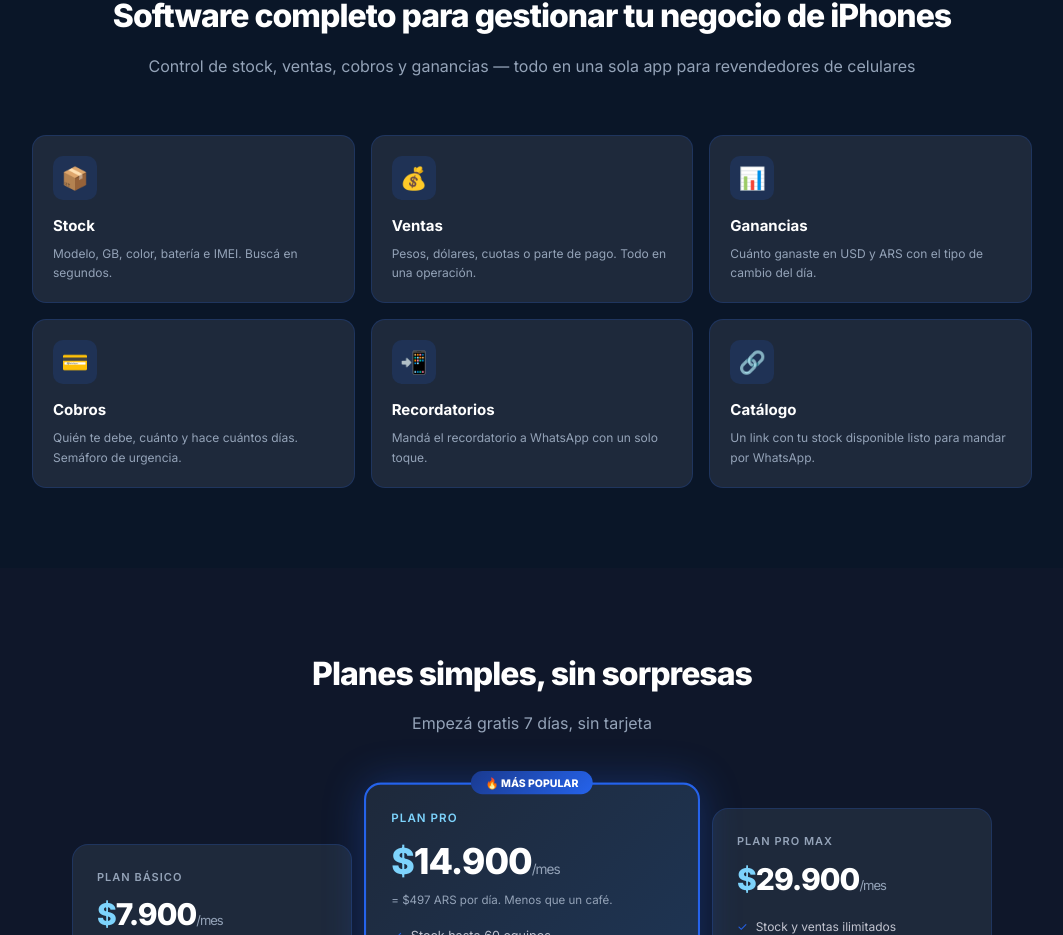
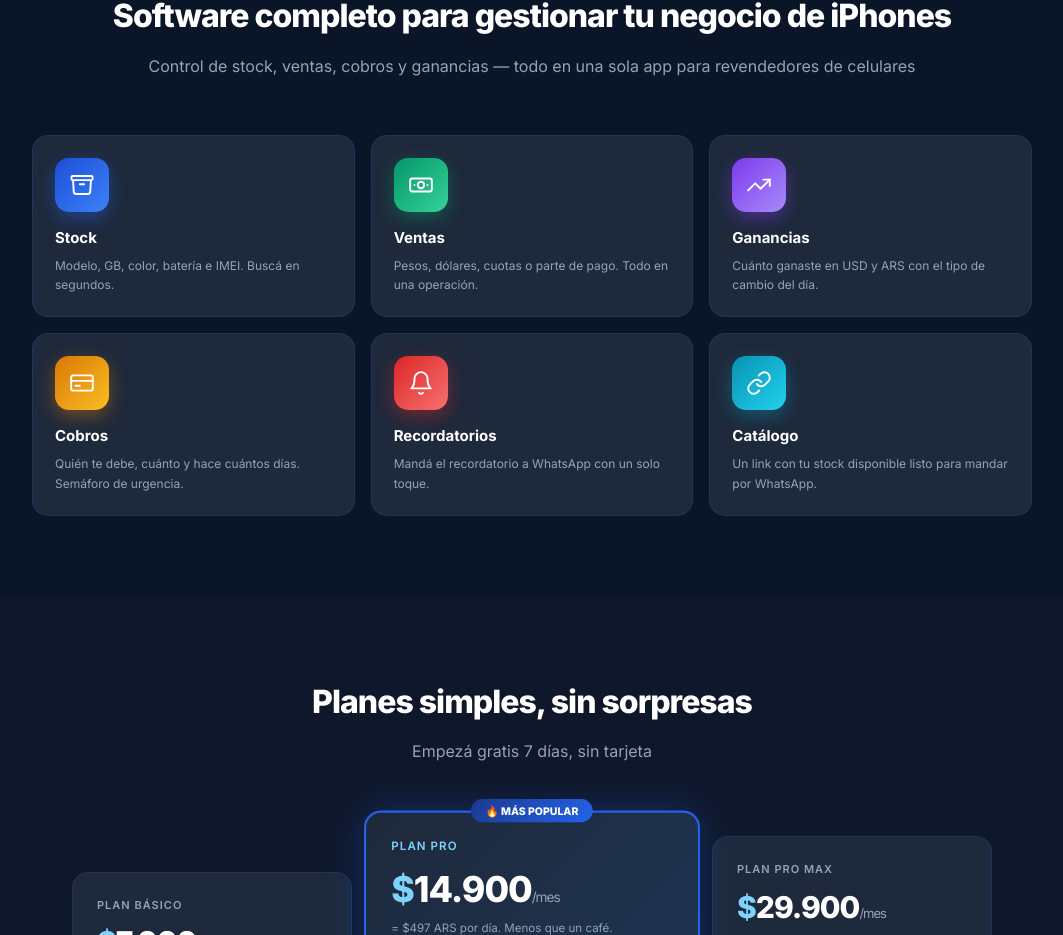
Before and after one commit to luciladiaz/iphone-caleta-app, a React (Vite) app: page /landing in a window 1280 px wide. Shown: the part 1519-2454 px from the top of the page, without its empty margins (108-1171 px from the left). Built offline with nearby package versions, Linux system fonts and the light colour scheme; no server answers.

Commit message:
feat: iconos SVG estilo Apple en sidebar y landing iOS-style

```diff
--- a/src/components/Layout.jsx
+++ b/src/components/Layout.jsx
@@ -3,18 +3,65 @@ import { NavLink, useNavigate } from 'react-router-dom';
 import { useAuth } from '../context/AuthContext';
 import BannerTrial from './BannerTrial';
 
+const SZ = { width: 17, height: 17, flexShrink: 0 };
+const SA = { fill: 'none', stroke: 'currentColor', strokeWidth: '1.75', strokeLinecap: 'round', strokeLinejoin: 'round' };
+
 const NAV = [
-  { to: '/',            label: 'Dashboard',    icon: '📊', modulo: 'dashboard',   siempre: true },
-  { to: '/stock',       label: 'Stock',        icon: '📦', modulo: 'stock',        siempre: true },
-  { to: '/ventas',      label: 'Ventas',       icon: '💰', modulo: 'ventas',       siempre: true },
-  { to: '/cobros',      label: 'Cobros',       icon: '💳', modulo: 'cobros',       siempre: true },
-  { to: '/proveedores', label: 'Proveedores',  icon: '🏭', modulo: 'proveedores',  siempre: true },
-  { to: '/pagos',       label: 'Pagos Prov.',  icon: '📤', modulo: 'pagos',        siempre: true },
-  { to: '/gerencial',   label: 'Gerencial',    icon: '📈', modulo: 'gerencial',    feature: 'dashboardGerencial' },
-  { to: '/vendedores',  label: 'Rendimiento',  icon: '🤝', modulo: 'vendedores',   feature: 'reportesPorVendedor' },
-  { to: '/config',      label: 'Configuración',icon: '⚙️', modulo: 'config',       siempre: true },
-  { to: '/usuarios',    label: 'Usuarios',     icon: '👥', modulo: 'usuarios',     siempre: true },
-  { to: '/planes',      label: 'Mi Plan',      icon: '⭐', modulo: 'planes',       siempre: true },
+  { to: '/', label: 'Dashboard', modulo: 'dashboard', siempre: true, icon: (
+    <svg viewBox="0 0 24 24" style={SZ} {...SA}>
+      <rect x="3" y="10" width="4" height="11" rx="1"/><rect x="10" y="5" width="4" height="16" rx="1"/><rect x="17" y="1" width="4" height="20" rx="1"/>
+    </svg>
+  )},
+  { to: '/stock', label: 'Stock', modulo: 'stock', siempre: true, icon: (
+    <svg viewBox="0 0 24 24" style={SZ} {...SA}>
+      <path d="M20.25 7.5l-.625 10.632a2.25 2.25 0 01-2.247 2.118H6.622a2.25 2.25 0 01-2.247-2.118L3.75 7.5M10 11.25h4M3.375 7.5h17.25c.621 0 1.125-.504 1.125-1.125v-1.5c0-.621-.504-1.125-1.125-1.125H3.375c-.621 0-1.125.504-1.125 1.125v1.5c0 .621.504 1.125 1.125 1.125z"/>
+    </svg>
+  )},
+  { to: '/ventas', label: 'Ventas', modulo: 'ventas', siempre: true, icon: (
+    <svg viewBox="0 0 24 24" style={SZ} {...SA}>
+      <rect x="2" y="6" width="20" height="12" rx="2"/><circle cx="12" cy="12" r="3"/><path d="M6 12h.01M18 12h.01"/>
+    </svg>
+  )},
+  { to: '/cobros', label: 'Cobros', modulo: 'cobros', siempre: true, icon: (
+    <svg viewBox="0 0 24 24" style={SZ} {...SA}>
+      <rect x="2" y="5" width="20" height="14" rx="2"/><line x1="2" y1="10" x2="22" y2="10"/><path d="M6 14.5h2M11 14.5h3"/>
+    </svg>
+  )},
+  { to: '/proveedores', label: 'Proveedores', modulo: 'proveedores', siempre: true, icon: (
+    <svg viewBox="0 0 24 24" style={SZ} {...SA}>
+      <path d="M3 21V9.5L12 3l9 6.5V21H3z"/><path d="M9 21V14h6v7"/>
+    </svg>
+  )},
+  { to: '/pagos', label: 'Pagos Prov.', modulo: 'pagos', siempre: true, icon: (
+    <svg viewBox="0 0 24 24" style={SZ} {...SA}>
+      <path d="M3 16.5v2.25A2.25 2.25 0 005.25 21h13.5A2.25 2.25 0 0021 18.75V16.5M16.5 12L12 7.5m0 0L7.5 12M12 7.5V18"/>
+    </svg>
+  )},
+  { to: '/gerencial', label: 'Gerencial', modulo: 'gerencial', feature: 'dashboardGerencial', icon: (
+    <svg viewBox="0 0 24 24" style={SZ} {...SA}>
+      <polyline points="22 7 13.5 15.5 8.5 10.5 2 17"/><polyline points="16 7 22 7 22 13"/>
+    </svg>
+  )},
+  { to: '/vendedores', label: 'Rendimiento', modulo: 'vendedores', feature: 'reportesPorVendedor', icon: (
+    <svg viewBox="0 0 24 24" style={SZ} {...SA}>
+      <path d="M17 21v-2a4 4 0 00-4-4H5a4 4 0 00-4 4v2"/><circle cx="9" cy="7" r="4"/><path d="M23 21v-2a4 4 0 00-3-3.87M16 3.13a4 4 0 010 7.75"/>
+    </svg>
+  )},
+  { to: '/config', label: 'Configuración', modulo: 'config', siempre: true, icon: (
+    <svg viewBox="0 0 24 24" style={SZ} {...SA}>
+      <circle cx="12" cy="12" r="3"/><path d="M19.4 15a1.65 1.65 0 00.33 1.82l.06.06a2 2 0 010 2.83 2 2 0 01-2.83 0l-.06-.06a1.65 1.65 0 00-1.82-.33 1.65 1.65 0 00-1 1.51V21a2 2 0 01-4 0v-.09A1.65 1.65 0 009 19.4a1.65 1.65 0 00-1.82.33l-.06.06a2 2 0 01-2.83-2.83l.06-.06A1.65 1.65 0 004.68 15a1.65 1.65 0 00-1.51-1H3a2 2 0 010-4h.09A1.65 1.65 0 004.6 9a1.65 1.65 0 00-.33-1.82l-.06-.06a2 2 0 012.83-2.83l.06.06A1.65 1.65 0 009 4.68a1.65 1.65 0 001-1.51V3a2 2 0 014 0v.09a1.65 1.65 0 001 1.51 1.65 1.65 0 001.82-.33l.06-.06a2 2 0 012.83 2.83l-.06.06A1.65 1.65 0 0019.4 9a1.65 1.65 0 001.51 1H21a2 2 0 010 4h-.09a1.65 1.65 0 00-1.51 1z"/>
+    </svg>
+  )},
+  { to: '/usuarios', label: 'Usuarios', modulo: 'usuarios', siempre: true, icon: (
+    <svg viewBox="0 0 24 24" style={SZ} {...SA}>
+      <path d="M17 21v-2a4 4 0 00-4-4H5a4 4 0 00-4 4v2"/><circle cx="9" cy="7" r="4"/><path d="M23 21v-2a4 4 0 00-3-3.87M16 3.13a4 4 0 010 7.75"/>
+    </svg>
+  )},
+  { to: '/planes', label: 'Mi Plan', modulo: 'planes', siempre: true, icon: (
+    <svg viewBox="0 0 24 24" style={SZ} {...SA}>
+      <polygon points="12 2 15.09 8.26 22 9.27 17 14.14 18.18 21.02 12 17.77 5.82 21.02 7 14.14 2 9.27 8.91 8.26 12 2"/>
+    </svg>
+  )},
 ];
 
 function PlanBadge({ plan, diasRestantesTrial }) {
@@ -82,7 +129,7 @@ export default function Layout({ children }) {
                 transition: 'all .15s',
               })}
             >
-              <span style={{ fontSize: 18 }}>{icon}</span>
+              {icon}
               <span>{label}</span>
               {bloqueado && <span style={{ fontSize: 11, color: '#3a3a3c', marginLeft: 'auto' }}>🔒</span>}
             </NavLink>
--- a/src/pages/Landing.jsx
+++ b/src/pages/Landing.jsx
@@ -39,12 +39,72 @@ const PROBLEMAS = [
 ];
 
 const FEATURES = [
-  { icon: '📦', titulo: 'Stock',         desc: 'Modelo, GB, color, batería e IMEI. Buscá en segundos.' },
-  { icon: '💰', titulo: 'Ventas',        desc: 'Pesos, dólares, cuotas o parte de pago. Todo en una operación.' },
-  { icon: '📊', titulo: 'Ganancias',     desc: 'Cuánto ganaste en USD y ARS con el tipo de cambio del día.' },
-  { icon: '💳', titulo: 'Cobros',        desc: 'Quién te debe, cuánto y hace cuántos días. Semáforo de urgencia.' },
-  { icon: '📲', titulo: 'Recordatorios', desc: 'Mandá el recordatorio a WhatsApp con un solo toque.' },
-  { icon: '🔗', titulo: 'Catálogo',      desc: 'Un link con tu stock disponible listo para mandar por WhatsApp.' },
+  {
+    titulo: 'Stock',
+    desc: 'Modelo, GB, color, batería e IMEI. Buscá en segundos.',
+    gradient: 'linear-gradient(135deg, #1d4ed8, #3b82f6)',
+    shadow: 'rgba(37,99,235,0.45)',
+    icon: (
+      <svg viewBox="0 0 24 24" fill="none" stroke="white" strokeWidth="1.75" strokeLinecap="round" strokeLinejoin="round" style={{ width: 26, height: 26 }}>
+        <path d="M20.25 7.5l-.625 10.632a2.25 2.25 0 01-2.247 2.118H6.622a2.25 2.25 0 01-2.247-2.118L3.75 7.5M10 11.25h4M3.375 7.5h17.25c.621 0 1.125-.504 1.125-1.125v-1.5c0-.621-.504-1.125-1.125-1.125H3.375c-.621 0-1.125.504-1.125 1.125v1.5c0 .621.504 1.125 1.125 1.125z"/>
+      </svg>
+    ),
+  },
+  {
+    titulo: 'Ventas',
+    desc: 'Pesos, dólares, cuotas o parte de pago. Todo en una operación.',
+    gradient: 'linear-gradient(135deg, #059669, #34d399)',
+    shadow: 'rgba(5,150,105,0.45)',
+    icon: (
+      <svg viewBox="0 0 24 24" fill="none" stroke="white" strokeWidth="1.75" strokeLinecap="round" strokeLinejoin="round" style={{ width: 26, height: 26 }}>
+        <rect x="2" y="6" width="20" height="12" rx="2"/><circle cx="12" cy="12" r="3"/><path d="M6 12h.01M18 12h.01"/>
+      </svg>
+    ),
+  },
+  {
+    titulo: 'Ganancias',
+    desc: 'Cuánto ganaste en USD y ARS con el tipo de cambio del día.',
+    gradient: 'linear-gradient(135deg, #7c3aed, #a78bfa)',
+    shadow: 'rgba(124,58,237,0.45)',
+    icon: (
+      <svg viewBox="0 0 24 24" fill="none" stroke="white" strokeWidth="1.75" strokeLinecap="round" strokeLinejoin="round" style={{ width: 26, height: 26 }}>
+        <polyline points="22 7 13.5 15.5 8.5 10.5 2 17"/><polyline points="16 7 22 7 22 13"/>
+      </svg>
+    ),
+  },
+  {
+    titulo: 'Cobros',
+    desc: 'Quién te debe, cuánto y hace cuántos días. Semáforo de urgencia.',
+    gradient: 'linear-gradient(135deg, #d97706, #fbbf24)',
+    shadow: 'rgba(217,119,6,0.45)',
+    icon: (
+      <svg viewBox="0 0 24 24" fill="none" stroke="white" strokeWidth="1.75" strokeLinecap="round" strokeLinejoin="round" style={{ width: 26, height: 26 }}>
+        <rect x="2" y="5" width="20" height="14" rx="2"/><line x1="2" y1="10" x2="22" y2="10"/><path d="M6 14.5h4"/>
+      </svg>
+    ),
+  },
+  {
+    titulo: 'Recordatorios',
+    desc: 'Mandá el recordatorio a WhatsApp con un solo toque.',
+    gradient: 'linear-gradient(135deg, #dc2626, #f87171)',
+    shadow: 'rgba(220,38,38,0.45)',
+    icon: (
+      <svg viewBox="0 0 24 24" fill="none" stroke="white" strokeWidth="1.75" strokeLinecap="round" strokeLinejoin="round" style={{ width: 26, height: 26 }}>
+        <path d="M18 8A6 6 0 006 8c0 7-3 9-3 9h18s-3-2-3-9"/><path d="M13.73 21a2 2 0 01-3.46 0"/>
+      </svg>
+    ),
+  },
+  {
+    titulo: 'Catálogo',
+    desc: 'Un link con tu stock disponible listo para mandar por WhatsApp.',
+    gradient: 'linear-gradient(135deg, #0891b2, #22d3ee)',
+    shadow: 'rgba(8,145,178,0.45)',
+    icon: (
+      <svg viewBox="0 0 24 24" fill="none" stroke="white" strokeWidth="1.75" strokeLinecap="round" strokeLinejoin="round" style={{ width: 26, height: 26 }}>
+        <path d="M10 13a5 5 0 007.54.54l3-3a5 5 0 00-7.07-7.07l-1.72 1.71"/><path d="M14 11a5 5 0 00-7.54-.54l-3 3a5 5 0 007.07 7.07l1.71-1.71"/>
+      </svg>
+    ),
+  },
 ];
 
 const FAQS = [
@@ -77,7 +137,7 @@ function FaqItem({ q, a }) {
   );
 }
 
-function CardFeature({ icon, titulo, desc }) {
+function CardFeature({ icon, titulo, desc, gradient, shadow }) {
   const [hover, setHover] = useState(false);
   return (
     <div
@@ -86,13 +146,20 @@ function CardFeature({ icon, titulo, desc }) {
       style={{
         background: C.bgCard,
         border: `1px solid ${hover ? C.accentBlue : C.border}`,
-        borderRadius: 14,
-        padding: 20,
+        borderRadius: 16,
+        padding: 22,
         transition: 'all 0.2s ease',
         boxShadow: hover ? `0 8px 32px rgba(37, 99, 235, 0.15)` : 'none',
       }}
     >
-      <div style={{ width: 44, height: 44, borderRadius: 10, background: 'rgba(37,99,235,0.15)', display: 'flex', alignItems: 'center', justifyContent: 'center', fontSize: 22 }}>
+      <div style={{
+        width: 54, height: 54, borderRadius: 14,
+        background: gradient,
+        display: 'flex', alignItems: 'center', justifyContent: 'center',
+        boxShadow: `0 6px 18px ${shadow}`,
+        transition: 'transform 0.2s ease',
+        transform: hover ? 'scale(1.08)' : 'scale(1)',
+      }}>
         {icon}
       </div>
       <h3 style={{ fontWeight: 700, fontSize: 15, color: C.textPrimary, margin: '14px 0 0', padding: 0 }}>{titulo}</h3>
```
